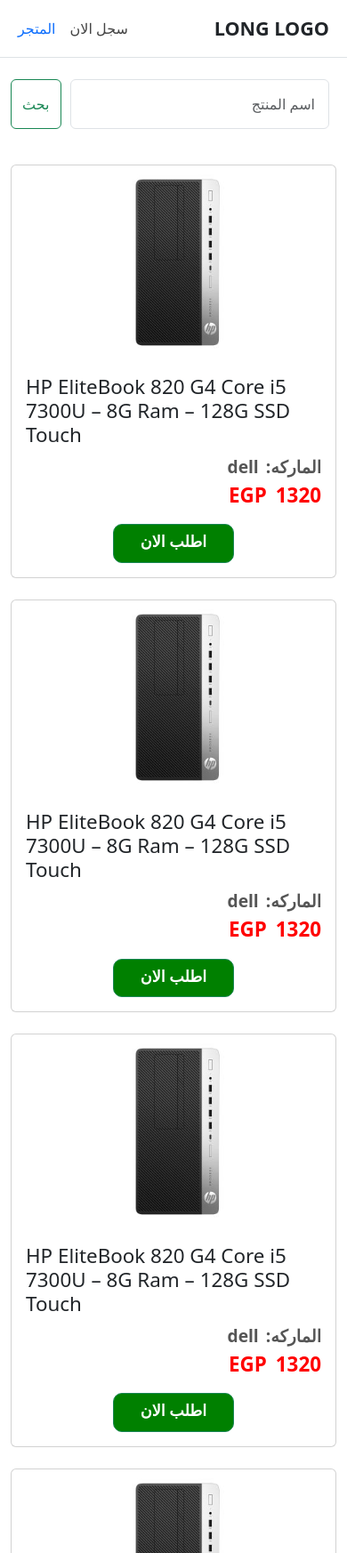
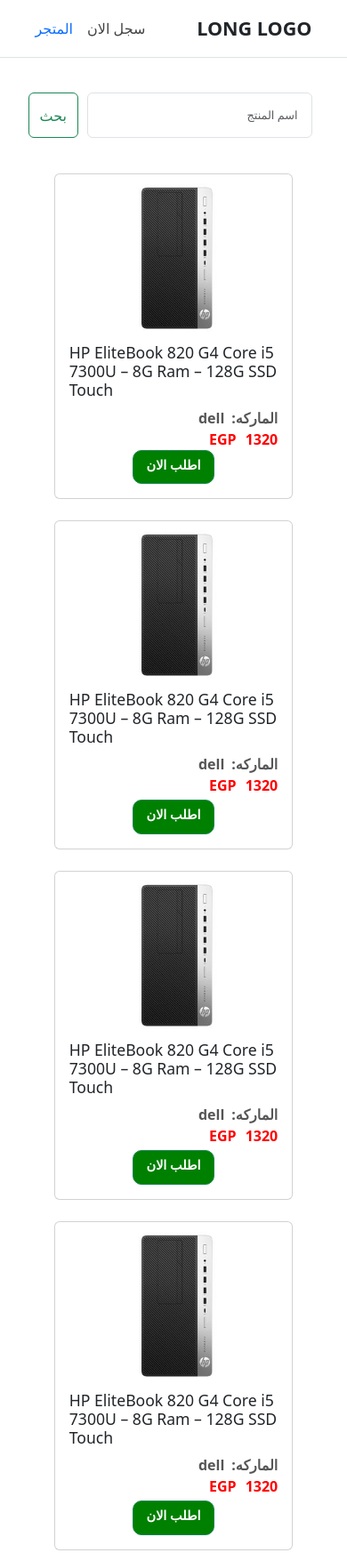
Before and after one commit to AhmedAbdulla1/firesport_web, a plain HTML site: page index.html in a window 390 px wide. Shown: the top 1746 px of the page at 89% size. Drawn offline with nearby package versions, Linux system fonts and the light colour scheme.

Commit message:
product in mobile , whatsapp button pc/mobile

```diff
--- a/assets/js/scribt.js
+++ b/assets/js/scribt.js
@@ -1,16 +1,9 @@
-
-
 //////////////////////////////////
 // 🔹whatsapp link
-// const whatsappLinks = document.querySelectorAll('.whatsapp-btn');
-
-//   function isMobile() {
-//     console.log(navigator.userAgent);
-//     return /Android|iPhone|iPad|iPod|BlackBerry|Windows Phone/i.test(navigator.userAgent);
-//   }
-
-//   if (isMobile()) {
-//     whatsappLinks.forEach(link=>link.href = "whatsapp://send?phone=201007719507&text=test%20text")
-//   } else {
-//     whatsappLinks.forEach(link=>link.href = "https://web.whatsapp.com/send?phone=201007719507&text=test%20text")
-//   }
+const whatsappLinks = document.querySelectorAll(".whatsapp-btn");
+if (window.outerWidth > 767) {
+  whatsappLinks.forEach((link) => {
+    link.href =
+      "https://wa.me/201007719507?text=examble%20text%20for%20test%20purposes";
+  });
+}
--- a/assets/styles.css
+++ b/assets/styles.css
@@ -2,8 +2,24 @@
   direction: rtl;
 }
 
+header {
+  position: fixed;
+  top: 0;
+  z-index: 10;
+  background-color: #fff;
+  width: 100%;
+}
+
 header .container {
   padding-inline: 30px;
+}
+
+.search {
+  margin-top: 80px;
+}
+
+.form {
+  margin-top: 120px;
 }
 
 @media (max-width: 600px) {
@@ -19,6 +35,10 @@
   margin: 0;
 }
 
+.no-focus:focus {
+  outline: unset;
+  box-shadow: unset;
+}
 /* Firefox */
 input[type="number"] {
   -moz-appearance: textfield;
@@ -34,11 +54,12 @@
   color: #444;
 }
 
-nav a:hover,nav a.active {
+nav a:hover,
+nav a.active {
   color: #0d6efd;
 }
 
-h5{
+h5 {
   direction: ltr;
 }
 /* .suggestion-container {
@@ -133,32 +154,44 @@
   cursor: pointer;
 }
 
-input[type='search'] {
+input[type="search"] {
   margin-inline: 10px;
   padding: 15px;
   text-align: right;
 }
 
-@media (min-width: 576px) {
-    .container, .container-sm {
+@media (max-width: 575px) {
+  .container,
+  .container-sm {
     max-width: 90vw;
+  }
+  .img-container {
+    height: 170px;
+  }
+
+  h5 {
+    font-size: 1.1rem;
+  }
+  .brand {
+    font-size: 1rem;
+  }
+  p.price {
+    font-size: 1rem;
+  }
+  .card-body {
+    padding-top: 0;
+  }
+  .whatsapp-btn {
+    padding: 5px 15px 10px;
+    font-size: 0.9rem;
+  }
+
+  .form-control {
+    font-size: 0.8rem;
   }
 }
 
-
-@media (max-width:575px){
-  h5{
-    font-size: 1.4rem;
-  }
-  .brand{
-    font-size: 1.2rem;
-  }
-  p.price{
-    font-size: 1.4rem;
-  }
-}
-
-p.error{
+p.error {
   font-size: 0.9rem;
   color: red;
 }
--- a/index.html
+++ b/index.html
@@ -48,7 +48,7 @@
                 بحث
               </button>
               <input
-                class="form-control me-2 search-input"
+                class="form-control me-2 search-input no-focus"
                 type="search"
                 placeholder="اسم المنتج"
                 aria-label="Search"
@@ -65,7 +65,7 @@
     <div class="result py-3">
       <div class="container">
         <div class="row g-4 products">
-          <div class="col-xl-3 col-lg-4 col-sm-6 col-xs-12">
+          <div class="col-xl-3 col-lg-4 col-sm-6 col-10 mx-auto mx-sm-0">
             <div class="card h-100" id="1" data-quantity="1" data-price="75">
               <div class="img-container">
                 <div
@@ -88,11 +88,11 @@
                     <span class="price">1320</span>EGP
                   </p>
                 </div>
-                <div class="purchase mt-3">
+                <div class="purchase mt-sm-3">
                   <a
                     class="whatsapp-btn btn btn-success"
                     target="_blank"
-                    href="whatsapp://send?phone=201007719507&text=test%20text"
+                    href="whatsapp://send?phone=201007719507&text=examble%20text%20for%20test%20purposes"
                   >
                     اطلب الان
                   </a>
@@ -100,7 +100,7 @@
               </div>
             </div>
           </div>
-          <div class="col-xl-3 col-lg-4 col-sm-6 col-xs-12">
+          <div class="col-xl-3 col-lg-4 col-sm-6 col-10 mx-auto mx-sm-0">
             <div class="card h-100" id="1" data-quantity="1" data-price="75">
               <div class="img-container">
                 <div
@@ -123,11 +123,11 @@
                     <span class="price">1320</span>EGP
                   </p>
                 </div>
-                <div class="purchase mt-3">
+                <div class="purchase mt-sm-3 mt-1">
                   <a
                     class="whatsapp-btn btn btn-success"
                     target="_blank"
-                    href="whatsapp://send?phone=201007719507&text=test%20text"
+                    href="whatsapp://send?phone=201007719507&text=examble%20text%20for%20test%20purposes"
                   >
                     اطلب الان
                   </a>
@@ -135,7 +135,7 @@
               </div>
             </div>
           </div>
-          <div class="col-xl-3 col-lg-4 col-sm-6 col-xs-12">
+          <div class="col-xl-3 col-lg-4 col-sm-6 col-10 mx-auto mx-sm-0">
             <div class="card h-100" id="1" data-quantity="1" data-price="75">
               <div class="img-container">
                 <div
@@ -158,11 +158,11 @@
                     <span class="price">1320</span>EGP
                   </p>
                 </div>
-                <div class="purchase mt-3">
+                <div class="purchase mt-sm-3 mt-1">
                   <a
                     class="whatsapp-btn btn btn-success"
                     target="_blank"
-                    href="whatsapp://send?phone=201007719507&text=test%20text"
+                    href="whatsapp://send?phone=201007719507&text=examble%20text%20for%20test%20purposes"
                   >
                     اطلب الان
                   </a>
@@ -170,7 +170,7 @@
               </div>
             </div>
           </div>
-          <div class="col-xl-3 col-lg-4 col-sm-6 col-xs-12">
+          <div class="col-xl-3 col-lg-4 col-sm-6 col-10 mx-auto mx-sm-0">
             <div class="card h-100" id="1" data-quantity="1" data-price="75">
               <div class="img-container">
                 <div
@@ -193,11 +193,11 @@
                     <span class="price">1320</span>EGP
                   </p>
                 </div>
-                <div class="purchase mt-3">
+                <div class="purchase mt-sm-3 mt-1">
                   <a
                     class="whatsapp-btn btn btn-success"
                     target="_blank"
-                    href="whatsapp://send?phone=201007719507&text=test%20text"
+                    href="whatsapp://send?phone=201007719507&text=examble%20text%20for%20test%20purposes"
                   >
                     اطلب الان
                   </a>
@@ -205,7 +205,7 @@
               </div>
             </div>
           </div>
-          <div class="col-xl-3 col-lg-4 col-sm-6 col-xs-12">
+          <div class="col-xl-3 col-lg-4 col-sm-6 col-10 mx-auto mx-sm-0">
             <div class="card h-100" id="1" data-quantity="1" data-price="75">
               <div class="img-container">
                 <div
@@ -228,11 +228,11 @@
                     <span class="price">1320</span>EGP
                   </p>
                 </div>
-                <div class="purchase mt-3">
+                <div class="purchase mt-sm-3 mt-1">
                   <a
                     class="whatsapp-btn btn btn-success"
                     target="_blank"
-                    href="whatsapp://send?phone=201007719507&text=test%20text"
+                    href="whatsapp://send?phone=201007719507&text=examble%20text%20for%20test%20purposes"
                   >
                     اطلب الان
                   </a>
@@ -240,7 +240,7 @@
               </div>
             </div>
           </div>
-          <div class="col-xl-3 col-lg-4 col-sm-6 col-xs-12">
+          <div class="col-xl-3 col-lg-4 col-sm-6 col-10 mx-auto mx-sm-0">
             <div class="card h-100" id="1" data-quantity="1" data-price="75">
               <div class="img-container">
                 <div
@@ -263,11 +263,11 @@
                     <span class="price">1320</span>EGP
                   </p>
                 </div>
-                <div class="purchase mt-3">
+                <div class="purchase mt-sm-3 mt-1">
                   <a
                     class="whatsapp-btn btn btn-success"
                     target="_blank"
-                    href="whatsapp://send?phone=201007719507&text=test%20text"
+                    href="whatsapp://send?phone=201007719507&text=examble%20text%20for%20test%20purposes"
                   >
                     اطلب الان
                   </a>
@@ -275,7 +275,7 @@
               </div>
             </div>
           </div>
-          <div class="col-xl-3 col-lg-4 col-sm-6 col-xs-12">
+          <div class="col-xl-3 col-lg-4 col-sm-6 col-10 mx-auto mx-sm-0">
             <div class="card h-100" id="1" data-quantity="1" data-price="75">
               <div class="img-container">
                 <div
@@ -298,11 +298,11 @@
                     <span class="price">1320</span>EGP
                   </p>
                 </div>
-                <div class="purchase mt-3">
+                <div class="purchase mt-sm-3 mt-1">
                   <a
                     class="whatsapp-btn btn btn-success"
                     target="_blank"
-                    href="whatsapp://send?phone=201007719507&text=test%20text"
+                    href="whatsapp://send?phone=201007719507&text=examble%20text%20for%20test%20purposes"
                   >
                     اطلب الان
                   </a>
@@ -315,3 +315,4 @@
     </div>
   </body>
 </html>
+mt-1
```
Also changed, not shown: register.html (+5 -5 lines). Lines whose indentation alone changed are shown as unchanged.
